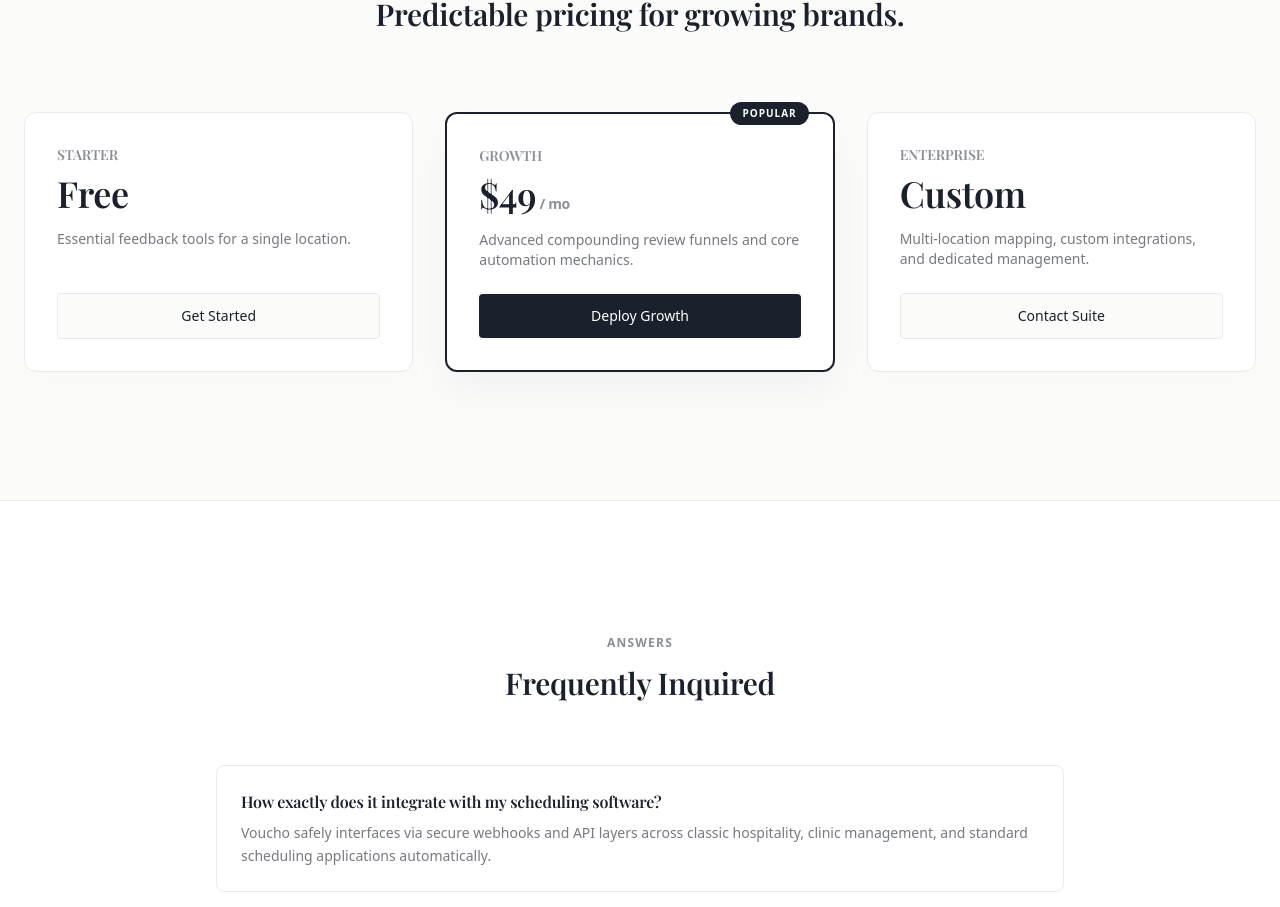
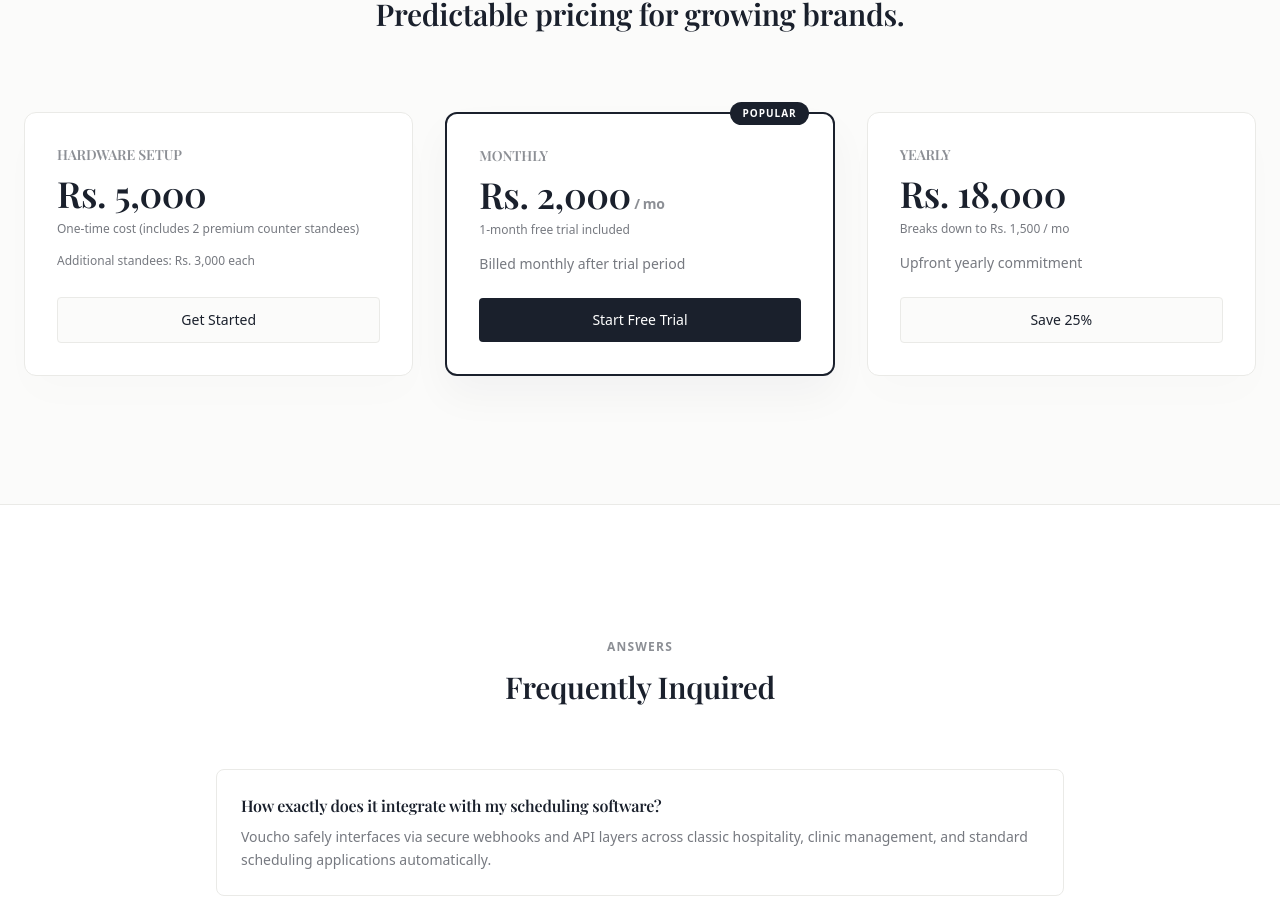
Before and after one commit to arhamzkhan/the-daily-pulse, a Next.js app: page / in a window 1280 px wide. Shown: the part 2426-3333 px from the top of the page. Built offline with nearby package versions, Linux system fonts and the light colour scheme; no server answers; a web font is replaced by a local one.

Commit message:
feat: update signup visibility, legal consent, modal contact, and PKR pricing structure

```diff
--- a/app/page.tsx
+++ b/app/page.tsx
@@ -226,35 +226,36 @@ export default function LandingPage() {
           </div>
 
           <div className="grid grid-cols-1 md:grid-cols-3 gap-8 items-stretch">
-            {/* Starter Plan */}
+            {/* Hardware Setup */}
             <div className="bg-[#FFFFFF] border border-[#EAEAE7] rounded-xl p-8 flex flex-col justify-between" style={{ boxShadow: '0 20px 40px rgba(26, 32, 44, 0.01)' }}>
               <div>
-                <h4 className="text-sm font-bold tracking-wider text-[#1A202C]/50 uppercase mb-2">Starter</h4>
-                <div className="text-4xl font-serif text-[#1A202C] mb-4">Free</div>
-                <p className="text-sm text-[#1A202C]/60 mb-6">Essential feedback tools for a single location.</p>
+                <h4 className="text-sm font-bold tracking-wider text-[#1A202C]/50 uppercase mb-2">Hardware Setup</h4>
+                <div className="text-4xl font-serif text-[#1A202C] mb-2">Rs. 5,000</div>
+                <p className="text-xs text-[#1A202C]/60 mb-4">One-time cost (includes 2 premium counter standees)</p>
+                <p className="text-xs text-[#1A202C]/60 mb-6">Additional standees: Rs. 3,000 each</p>
               </div>
               <Link href="/register" className="w-full text-center bg-[#FBFBFA] hover:bg-[#EAEAE7] text-[#1A202C] border border-[#EAEAE7] text-sm font-medium py-3 rounded-sm transition-colors">Get Started</Link>
             </div>
 
-            {/* Growth Plan */}
+            {/* Monthly Plan */}
             <div className="bg-[#FFFFFF] border-2 border-[#1A202C] rounded-xl p-8 flex flex-col justify-between relative" style={{ boxShadow: '0 20px 40px rgba(26, 32, 44, 0.04)' }}>
-              <div>
-                <span className="absolute -top-3 right-6 bg-[#1A202C] text-white text-[10px] font-bold tracking-widest uppercase px-3 py-1 rounded-full">POPULAR</span>
-                <h4 className="text-sm font-bold tracking-wider text-[#1A202C]/50 uppercase mb-2">Growth</h4>
-                <div className="text-4xl font-serif text-[#1A202C] mb-4">$49<span className="text-sm font-sans text-[#1A202C]/50"> / mo</span></div>
-                <p className="text-sm text-[#1A202C]/60 mb-6">Advanced compounding review funnels and core automation mechanics.</p>
-              </div>
-              <Link href="/register" className="w-full text-center bg-[#1A202C] hover:bg-[#1A202C]/90 text-white text-sm font-medium py-3 rounded-sm transition-colors">Deploy Growth</Link>
+              <span className="absolute -top-3 right-6 bg-[#1A202C] text-white text-[10px] font-bold tracking-widest uppercase px-3 py-1 rounded-full">POPULAR</span>
+              <h4 className="text-sm font-bold tracking-wider text-[#1A202C]/50 uppercase mb-2">Monthly</h4>
+              <div className="text-4xl font-serif text-[#1A202C] mb-2">Rs. 2,000<span className="text-sm font-sans text-[#1A202C]/50"> / mo</span></div>
+              <p className="text-xs text-[#1A202C]/60 mb-4">1-month free trial included</p>
+              <p className="text-sm text-[#1A202C]/60 mb-6">Billed monthly after trial period</p>
+              <Link href="/register" className="w-full text-center bg-[#1A202C] hover:bg-[#1A202C]/90 text-white text-sm font-medium py-3 rounded-sm transition-colors">Start Free Trial</Link>
             </div>
 
-            {/* Enterprise Plan */}
+            {/* Yearly Plan */}
             <div className="bg-[#FFFFFF] border border-[#EAEAE7] rounded-xl p-8 flex flex-col justify-between" style={{ boxShadow: '0 20px 40px rgba(26, 32, 44, 0.01)' }}>
               <div>
-                <h4 className="text-sm font-bold tracking-wider text-[#1A202C]/50 uppercase mb-2">Enterprise</h4>
-                <div className="text-4xl font-serif text-[#1A202C] mb-4">Custom</div>
-                <p className="text-sm text-[#1A202C]/60 mb-6">Multi-location mapping, custom integrations, and dedicated management.</p>
+                <h4 className="text-sm font-bold tracking-wider text-[#1A202C]/50 uppercase mb-2">Yearly</h4>
+                <div className="text-4xl font-serif text-[#1A202C] mb-2">Rs. 18,000</div>
+                <p className="text-xs text-[#1A202C]/60 mb-4">Breaks down to Rs. 1,500 / mo</p>
+                <p className="text-sm text-[#1A202C]/60 mb-6">Upfront yearly commitment</p>
               </div>
-              <Link href="mailto:support@voucho.com?subject=Voucho Enterprise Request" className="w-full text-center bg-[#FBFBFA] hover:bg-[#EAEAE7] text-[#1A202C] border border-[#EAEAE7] text-sm font-medium py-3 rounded-sm transition-colors">Contact Suite</Link>
+              <Link href="/register" className="w-full text-center bg-[#FBFBFA] hover:bg-[#EAEAE7] text-[#1A202C] border border-[#EAEAE7] text-sm font-medium py-3 rounded-sm transition-colors">Save 25%</Link>
             </div>
           </div>
         </div>
--- a/app/register/page.tsx
+++ b/app/register/page.tsx
@@ -246,6 +246,21 @@ export default function RegisterPage() {
 
             {error ? <p className="text-sm text-red-600">{error}</p> : null}
 
+            <div className="mt-4 mb-6 flex items-start gap-3">
+              <input
+                required
+                type="checkbox"
+                id="legal-consent"
+                className="mt-1 rounded border-[#EAEAE7] text-[#1A202C] focus:ring-[#1A202C]"
+              />
+              <label htmlFor="legal-consent" className="text-xs text-[#1A202C]/70">
+                By signing up, you agree to our{' '}
+                <Link href="/privacy-policy" className="underline hover:text-[#1A202C]">Privacy Policy</Link>{' '}
+                and{' '}
+                <Link href="/terms-of-service" className="underline hover:text-[#1A202C]">Terms of Service</Link>.
+              </label>
+            </div>
+
             <button type="submit" disabled={loading} className={`mt-2 ${marketingButtonClass}`}>
               {loading ? "Creating account..." : "Create Account"}
             </button>
--- a/components/MarketingShell.tsx
+++ b/components/MarketingShell.tsx
@@ -114,12 +114,35 @@ function Navbar({ hasSession }: { hasSession: boolean | null }) {
               >
                 Login
               </Link>
-              <Link
-                href="mailto:mail.arhamkhan1@gmail.com?subject=Voucho Demo Request"
-                className="rounded-lg bg-[var(--color-accent)] px-4 py-2 text-sm font-semibold text-white transition hover:bg-[var(--color-accent-hi)] active:scale-[0.97]"
-              >
-                Book a Demo
-              </Link>
+          <button
+            onClick={() => {
+              const modal = document.createElement('div');
+              modal.className = 'fixed inset-0 z-50 flex items-center justify-center bg-black/30 backdrop-blur-sm';
+              modal.innerHTML = `
+                <div class="bg-white rounded-xl p-6 max-w-md w-full mx-4">
+                  <div class="text-center">
+                    <h3 class="text-lg font-semibold text-[#1A202C] mb-2">Support & Inquiries</h3>
+                    <p class="text-sm text-[#1A202C]/70">
+                      Our team responds within 24 hours. Please reach out via our active workspace chat or internal dashboard.
+                    </p>
+                    <button
+                      onClick="this.closest('[role=dialog]').remove()"
+                      class="mt-4 w-full bg-[#1A202C] text-white py-2.5 rounded-lg text-sm font-medium"
+                    >
+                      Close
+                    </button>
+                  </div>
+                </div>
+              `;
+              modal.addEventListener('click', (e) => {
+                if (e.target === modal) modal.remove();
+              });
+              document.body.appendChild(modal);
+            }}
+            className="rounded-lg bg-[var(--color-accent)] px-4 py-2 text-sm font-semibold text-white transition hover:bg-[var(--color-accent-hi)] active:scale-[0.97]"
+          >
+            Book a Demo
+          </button>
             </>
           )}
         </div>
@@ -175,12 +198,35 @@ function Navbar({ hasSession }: { hasSession: boolean | null }) {
                 >
                   Login
                 </Link>
-                <Link
-                  href="mailto:mail.arhamkhan1@gmail.com?subject=Voucho Demo Request"
+                <button
+                  onClick={() => {
+                    const modal = document.createElement('div');
+                    modal.className = 'fixed inset-0 z-50 flex items-center justify-center bg-black/30 backdrop-blur-sm';
+                    modal.innerHTML = `
+                      <div class="bg-white rounded-xl p-6 max-w-md w-full mx-4">
+                        <div class="text-center">
+                          <h3 class="text-lg font-semibold text-[#1A202C] mb-2">Support & Inquiries</h3>
+                          <p class="text-sm text-[#1A202C]/70">
+                            Our team responds within 24 hours. Please reach out via our active workspace chat or internal dashboard.
+                          </p>
+                          <button
+                            onClick="this.closest('[role=dialog]').remove()"
+                            class="mt-4 w-full bg-[#1A202C] text-white py-2.5 rounded-lg text-sm font-medium"
+                          >
+                            Close
+                          </button>
+                        </div>
+                      </div>
+                    `;
+                    modal.addEventListener('click', (e) => {
+                      if (e.target === modal) modal.remove();
+                    });
+                    document.body.appendChild(modal);
+                  }}
                   className="rounded-lg bg-[var(--color-accent)] px-4 py-2.5 text-center text-sm font-semibold text-white"
                 >
                   Book a Demo
-                </Link>
+                </button>
               </>
             )}
           </div>
@@ -253,7 +299,7 @@ export default function MarketingShell({
 /* ── Shared primitive class strings ─────────────── */
 
 export const marketingInputClass =
-  "rounded-xl border border-[var(--color-border)] bg-[var(--color-surface)] px-4 py-3 text-[var(--color-text)] outline-none transition placeholder:text-[var(--color-subtle)] focus:border-[var(--color-accent)] focus:ring-2 focus:ring-[var(--color-accent)]/15 w-full";
+  "rounded-xl border border-[#EAEAE7] bg-white px-4 py-3 text-[#1A202C] outline-none transition placeholder:text-[#1A202C]/50 focus:border-[#1A202C] focus:ring-2 focus:ring-[#1A202C]/15 w-full";
 
 export const marketingButtonClass =
   "rounded-xl bg-[var(--color-accent)] py-3.5 text-sm font-semibold text-white shadow-sm transition hover:bg-[var(--color-accent-hi)] active:scale-[0.98] disabled:opacity-60 w-full";
```
